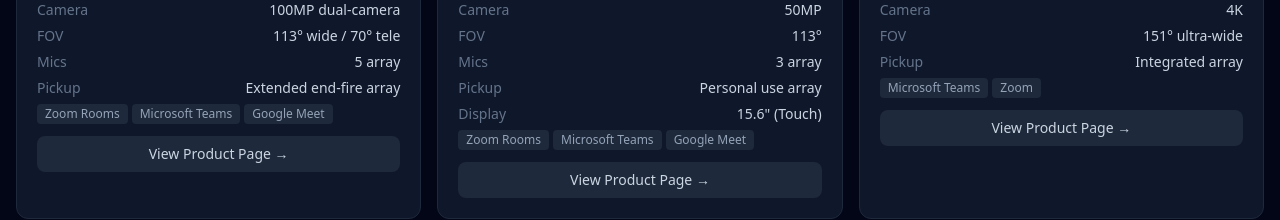
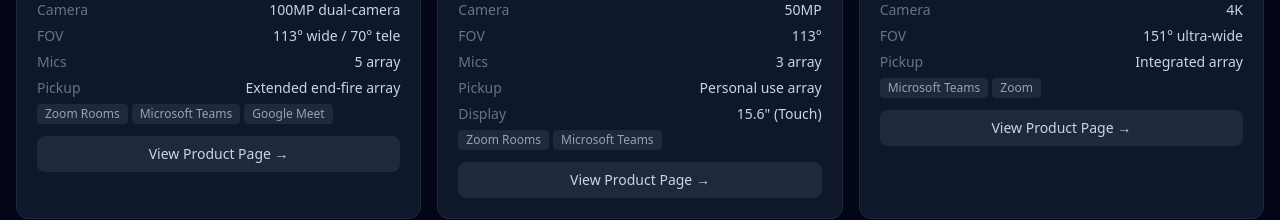
Before and after one commit to jpmoregain-eth/canyouhearme, a Next.js app: page / in a window 1280 px wide. Shown: the part 1380-1600 px from the top of the page. Built offline with nearby package versions, Linux system fonts and the light colour scheme.

Commit message:
Correct Neat Google Meet: only Bar Gen 2 and Bar Pro are live now; Board/Frame still Zoom+Teams only

```diff
--- a/data/products.ts
+++ b/data/products.ts
@@ -227,7 +227,7 @@
     noiseCancellation: true,
     dimensions: '222.5 x 445 x 111.2 mm (8.8" x 17.5" x 4.4")',
     weight: '3.45 kg / 7.6 lbs',
-    platformSupport: ['Zoom Rooms', 'Microsoft Teams', 'Google Meet'],
+    platformSupport: ['Zoom Rooms', 'Microsoft Teams'],
     aiFeatures: ['Depth sensor (ToF)', 'Ambient light sensor', 'Temperature/humidity sensors', 'Anti-glare coating'],
     specialFeatures: ['Portrait orientation', 'Hot desking ready', 'Virtual receptionist capable', '450 nits brightness'],
     productUrl: 'https://neat.no/frame/',
@@ -397,7 +397,7 @@
     noiseCancellation: true,
     dimensions: undefined,
     weight: undefined,
-    platformSupport: ['Zoom Rooms', 'Microsoft Teams', 'Google Meet'],
+    platformSupport: ['Zoom Rooms', 'Microsoft Teams'],
     aiFeatures: ['100MP Pro camera system', 'Depth sensor (ToF)', 'Radar sensor', 'Echo cancellation', 'Dereverberation'],
     productUrl: 'https://neat.no/board-pro/',
   },
```
